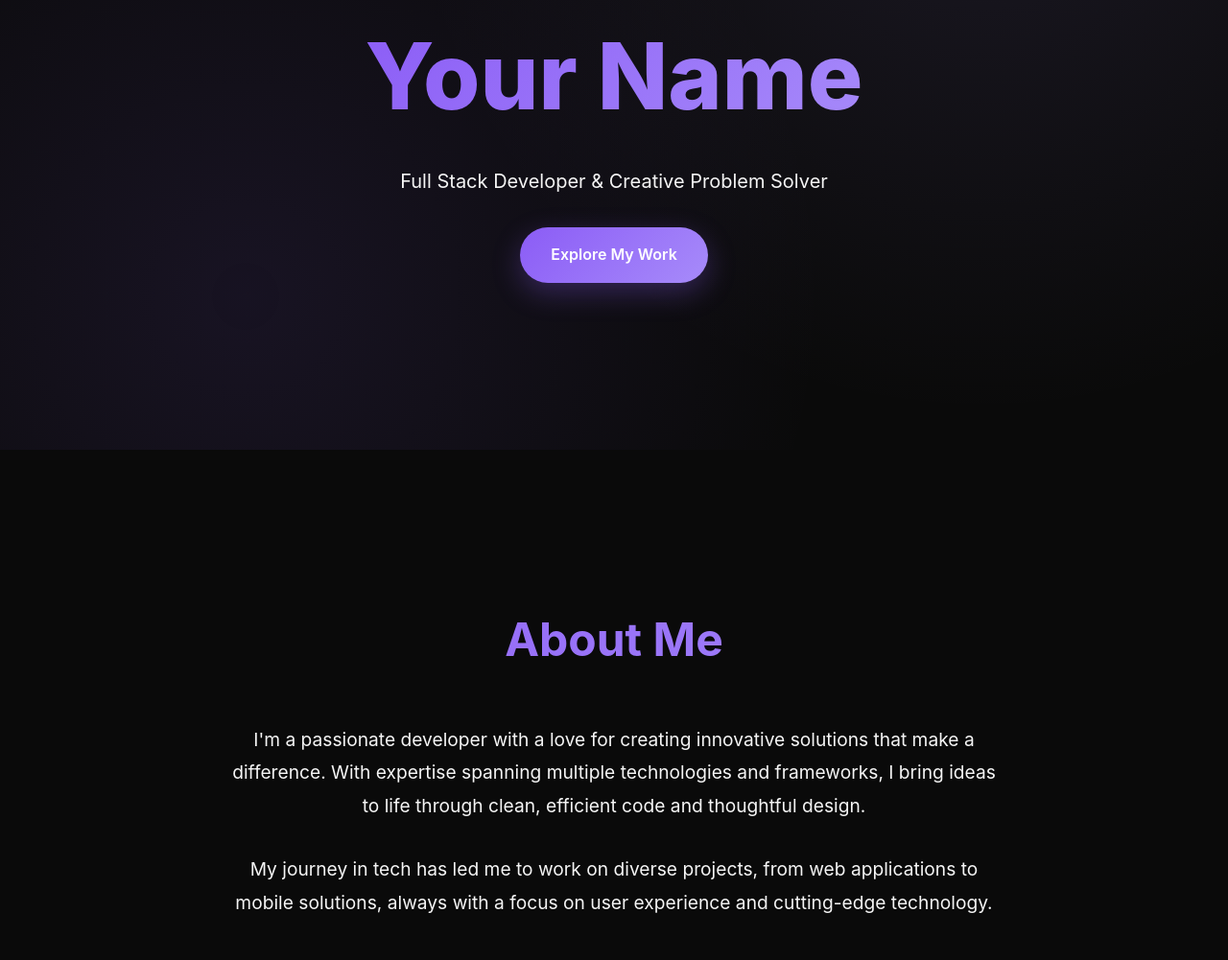
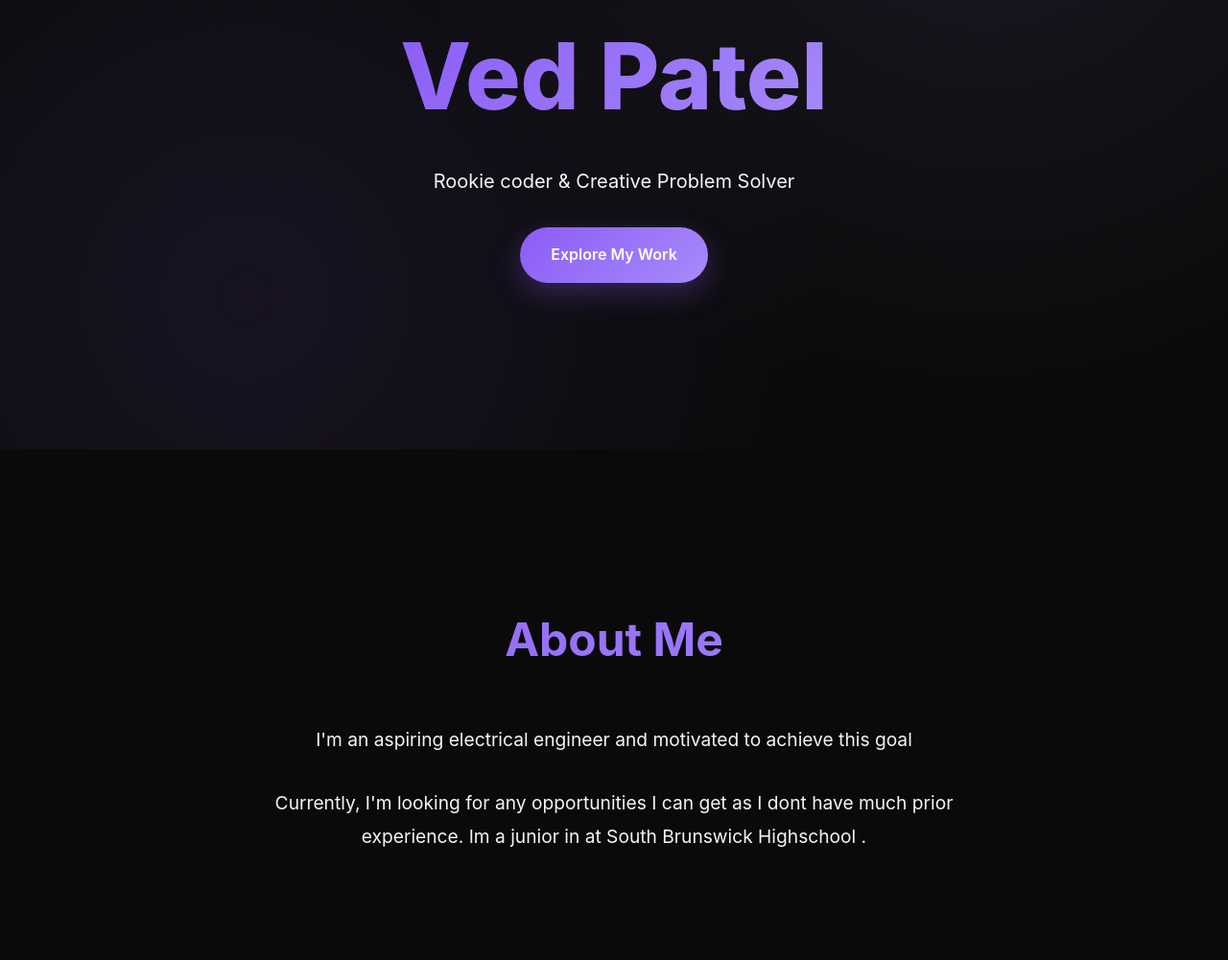
Before and after one commit to ved-pateI/ved-pateI.github.io, a plain HTML site: page index.html in a window 1280 px wide. Shown: the part 331-1332 px from the top of the page at 96% size. Drawn offline with Linux system fonts and the light colour scheme.

Commit message:
Update index.html

```diff
--- a/index.html
+++ b/index.html
@@ -3,7 +3,7 @@
 <head>
     <meta charset="UTF-8">
     <meta name="viewport" content="width=device-width, initial-scale=1.0">
-    <title>Your Name - Portfolio</title>
+    <title>Ved Patel - Portfolio</title>
     <style>
         * {
             margin: 0;
@@ -428,8 +428,8 @@
     <main>
         <section id="home" class="hero">
             <div class="hero-content">
-                <h1>Your Name</h1>
-                <p>Full Stack Developer & Creative Problem Solver</p>
+                <h1>Ved Patel</h1>
+                <p>Rookie coder & Creative Problem Solver</p>
                 <a href="#summary" class="cta-button">Explore My Work</a>
             </div>
         </section>
@@ -438,8 +438,8 @@
             <div class="container">
                 <h2>About Me</h2>
                 <div class="summary-content fade-in">
-                    <p>I'm a passionate developer with a love for creating innovative solutions that make a difference. With expertise spanning multiple technologies and frameworks, I bring ideas to life through clean, efficient code and thoughtful design.</p>
-                    <p>My journey in tech has led me to work on diverse projects, from web applications to mobile solutions, always with a focus on user experience and cutting-edge technology.</p>
+                    <p>I'm an aspiring electrical engineer and motivated to achieve this goal</p>
+                    <p>Currently, I'm looking for any opportunities I can get as I dont have much prior experience. Im a junior in at South Brunswick Highschool .</p>
                 </div>
             </div>
         </section>
@@ -668,4 +668,5 @@
         });
     </script>
 </body>
+
 </html>
```
